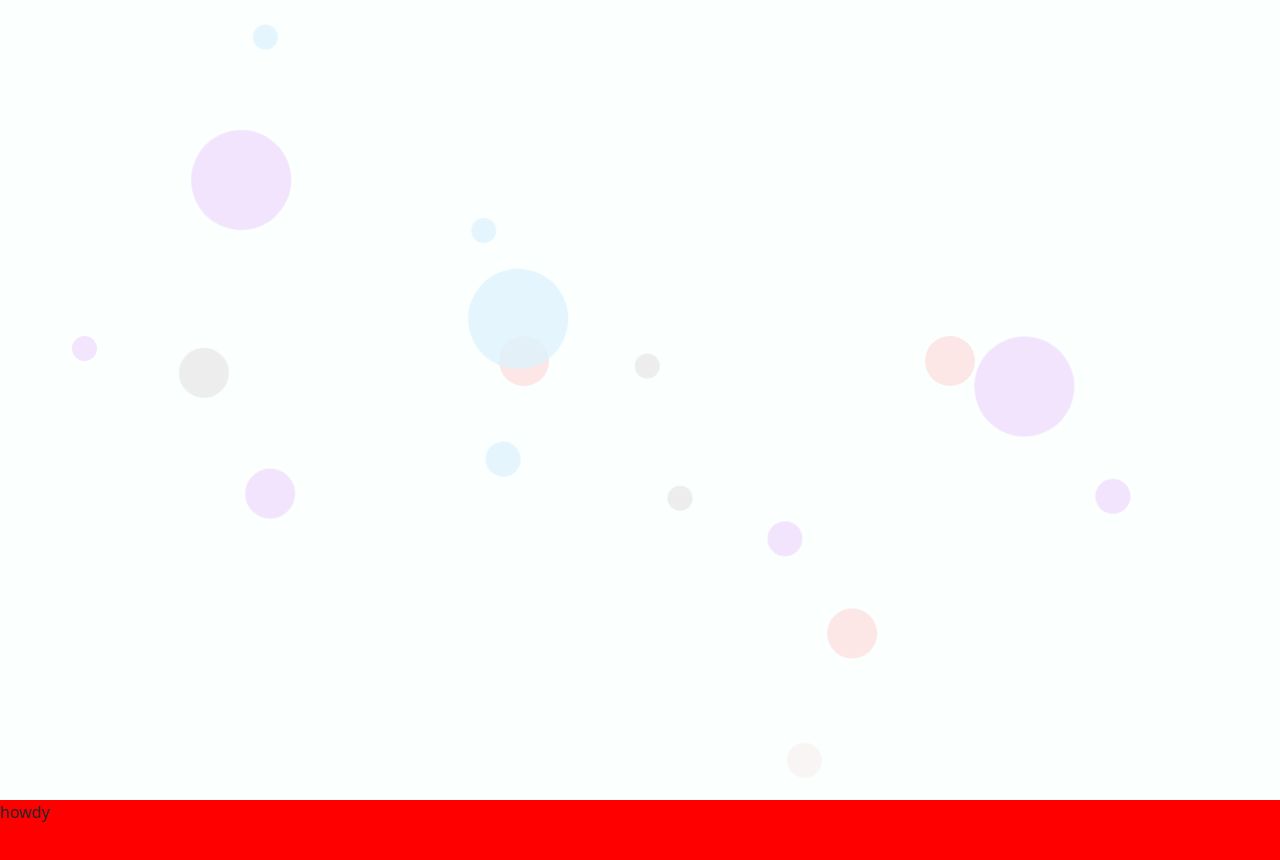
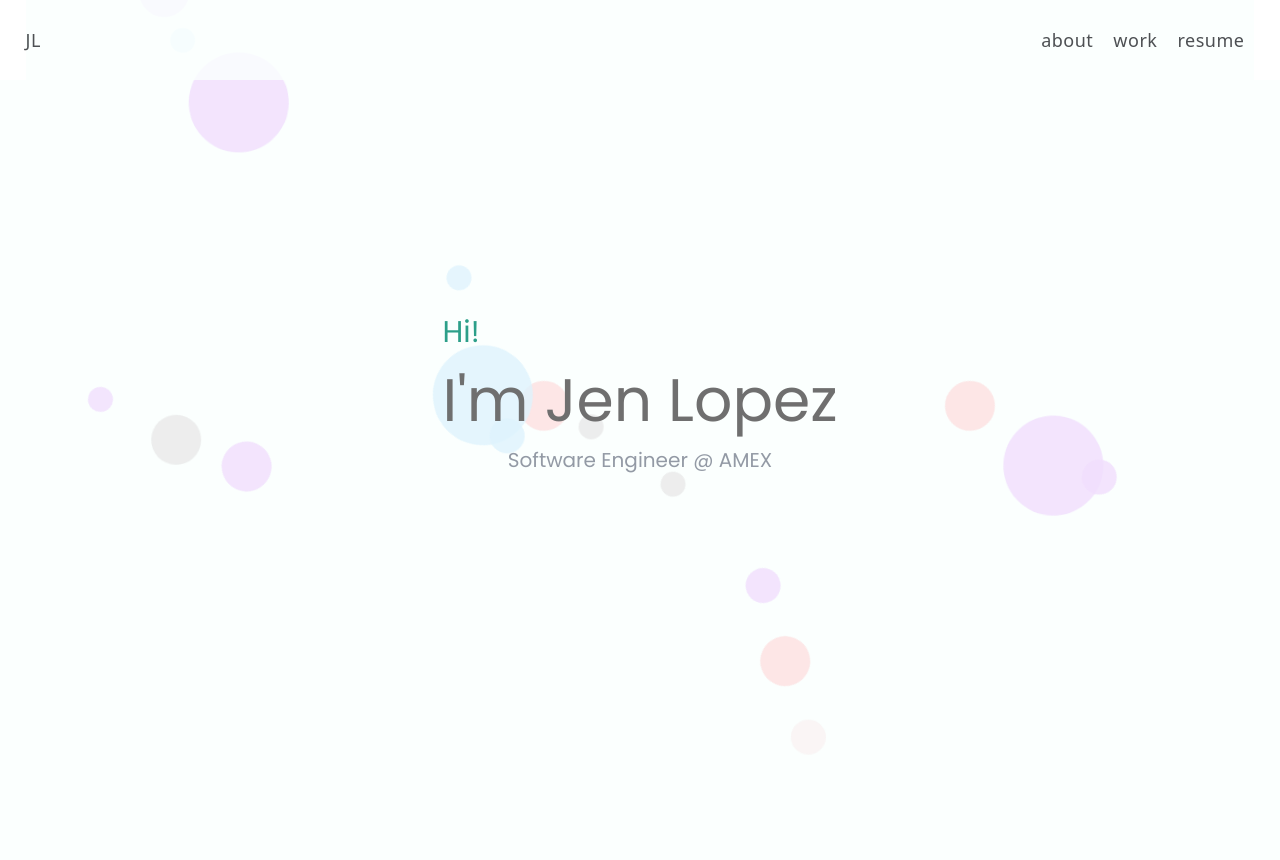
Before and after one commit to Jen-Lopez/portfolio-22, a React (Create React App) app in the folder personal-site/: page / in a window 1280 px wide. Shown: the top 860 px of the page. Before the commit the page ends 824 px from the top, so only its background shows below. Built offline with nearby package versions, Linux system fonts and the light colour scheme.

Commit message:
add navbar

```diff
--- a/personal-site/src/App.scss
+++ b/personal-site/src/App.scss
@@ -1 +1,2 @@
 @import "~bootstrap/scss/bootstrap";
+@import url('https://fonts.googleapis.com/css2?family=Poppins:ital,wght@0,100;0,200;0,300;0,400;0,500;1,100;1,200;1,300;1,400&display=swap');
--- a/personal-site/src/component/Header.jsx
+++ b/personal-site/src/component/Header.jsx
@@ -10,6 +10,16 @@ export default function Header() {
             <Particles clusters={[5,3,2]}/>
             <Particles clusters={[2,1,3]}/>
         </div>
+        <div className='header-name'>
+          <div className='lead'>
+            Hi!
+          </div>
+          <div className='name'>
+            I'm Jen Lopez
+          </div>
+          <p className='title'>Software Engineer @ AMEX</p>
+        </div>
+
     </header>
     </>
   )
--- a/personal-site/src/component/Header.scss
+++ b/personal-site/src/component/Header.scss
@@ -1,4 +1,34 @@
+$light-grey: #939aa5;
+$dark-grey: #6f6f6f;
+$off-white: #fbfffe;
+$aqua: #2c9f89;
+
 header {
-    background: #fbfffe;
+    background: $off-white;
     height: 100vh;
+    font-family: 'Poppins', sans-serif;
 }
+
+.header-name {
+    position: absolute;
+    top: 50%;
+    left: 50%;
+    transform: translate(-50%, -50%);
+    font-size: 60px;
+
+    .lead {
+        font-size: 30px;
+        color: $aqua;
+        font-weight: 400;
+    }
+
+    .name {
+        color: $dark-grey;
+    }
+
+    .title {
+        font-size: 20px;
+        text-align: center;
+        color: $light-grey;
+    }
+}
--- a/personal-site/src/component/Navbar.jsx
+++ b/personal-site/src/component/Navbar.jsx
@@ -1,9 +1,18 @@
+import './Navbar.scss';
 import React from 'react'
 
 export default function NavBar() {
   return (
-    <div>
-        hello thereee
-    </div>
+    <>
+      <nav className='navbar'>
+        <div className='brand'>JL</div>
+        <ul className='links'>
+          <li><a>about</a></li>
+          <li><a>work</a></li>
+          <li><a>resume</a></li>
+        </ul>
+      </nav>
+    </>
+
   )
 }
--- a/personal-site/src/component/Navbar.scss
+++ b/personal-site/src/component/Navbar.scss
@@ -0,0 +1,48 @@
+$off-white: #fbfffe;
+$aqua: #2c9f89;
+
+nav {
+    background-color: $off-white;
+    display: flex;
+    height: 80px;
+    margin: 0 2%;
+    font-size: 18px;
+    letter-spacing: 0.5px;
+    opacity: 0.8;
+    z-index: 1;
+
+    .links {
+        display: flex;
+        list-style: none;
+        padding: 0;
+        margin: 0;
+
+        li {
+            margin: 0 10px;
+        }
+
+        a {
+            position: relative;
+
+            &:after {
+                content: "";
+                position: absolute;
+                background-color: $aqua;
+                height: 3px;
+                width: 0;
+                left: 0;
+                bottom: -10px;
+                transition: 0.3s;
+            }
+
+            &:hover {
+                cursor: pointer;
+
+                &::after {
+                    width: 100%;
+                }
+            }
+
+        }
+    }
+}
--- a/personal-site/src/pages/Home.jsx
+++ b/personal-site/src/pages/Home.jsx
@@ -1,13 +1,14 @@
 import './Home.scss';
 
 import React from 'react'
+import NavBar from '../component/Navbar'
 import Header from '../component/Header';
 
 function Home() {
   return (
    <>
+    <NavBar/>
     <Header/>
-    <div>howdy</div>
    </>
   )
 }
--- a/personal-site/src/pages/Home.scss
+++ b/personal-site/src/pages/Home.scss
@@ -1,3 +1,3 @@
 body {
-    background-color: red;
+
 }
```
